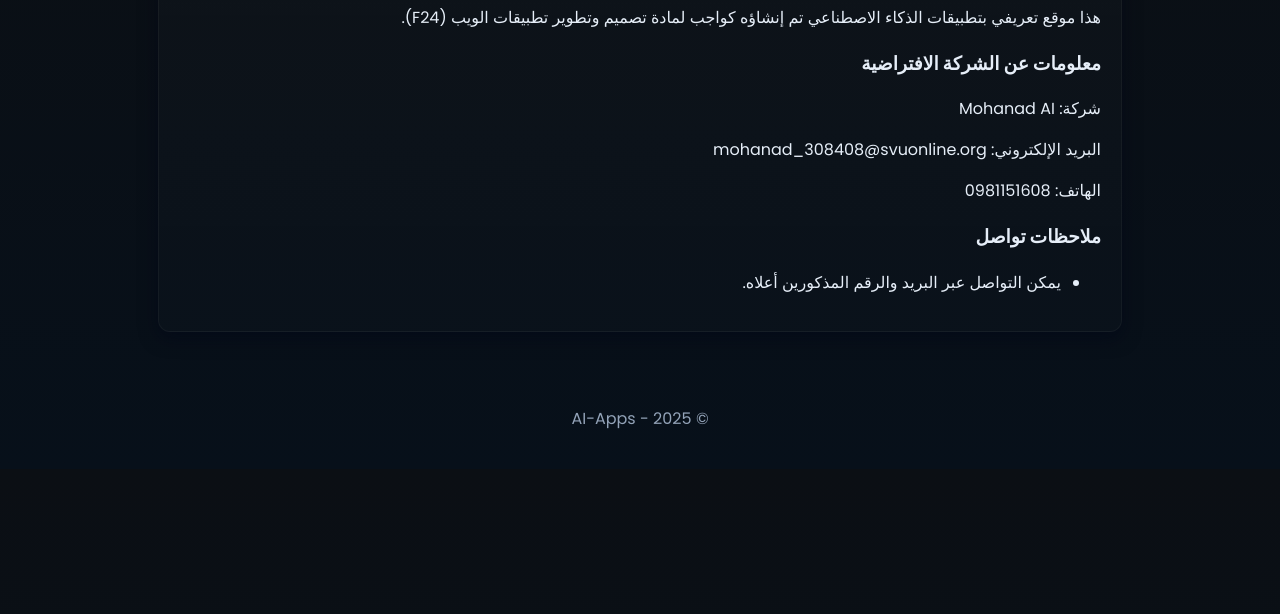
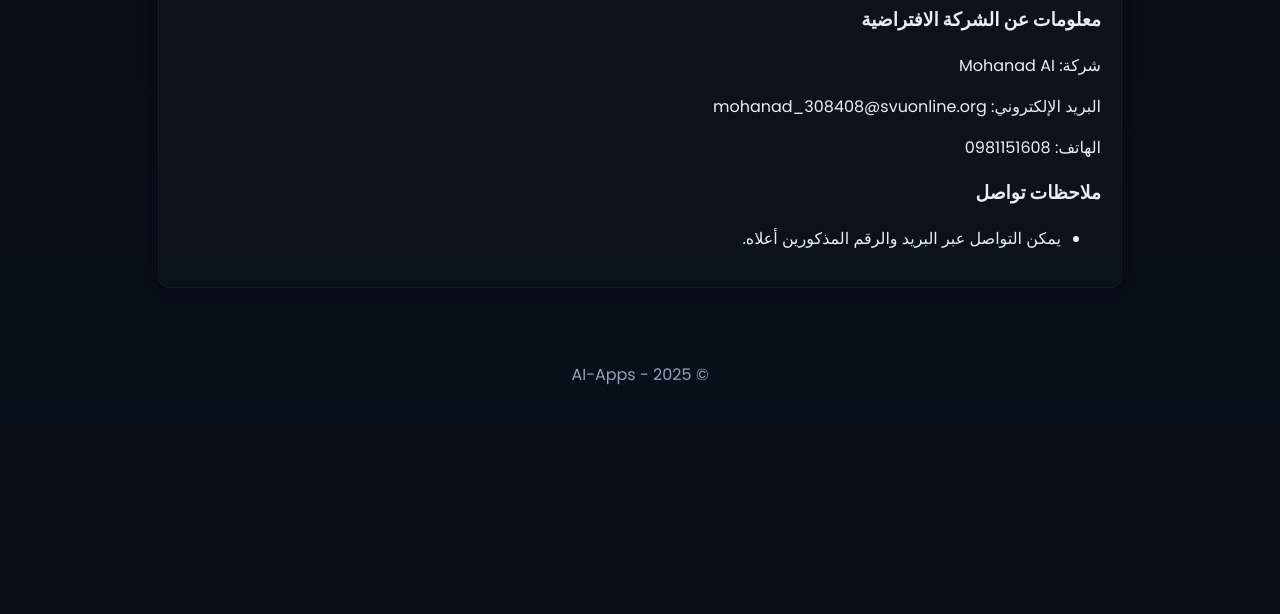
Before and after one commit to mohanadal1/Mohanad-for-AI12, a plain HTML site: page aboutus.html in a window 1280 px wide. Shown: the part 186-800 px from the top of the page. Drawn offline with nearby package versions, Linux system fonts and the light colour scheme.

Commit message:
Update aboutus.html

```diff
--- a/aboutus.html
+++ b/aboutus.html
@@ -22,7 +22,6 @@
   <main class="container fade-in">
     <section class="card">
       <h1>من نحن</h1>
-      <p>هذا موقع تعريفي بتطبيقات الذكاء الاصطناعي تم إنشاؤه كواجب لمادة تصميم وتطوير تطبيقات الويب (F24).</p>
       <h3>معلومات عن الشركة الافتراضية</h3>
       <p>شركة: Mohanad AI</p>
       <p>البريد الإلكتروني: mohanad_308408@svuonline.org
```
